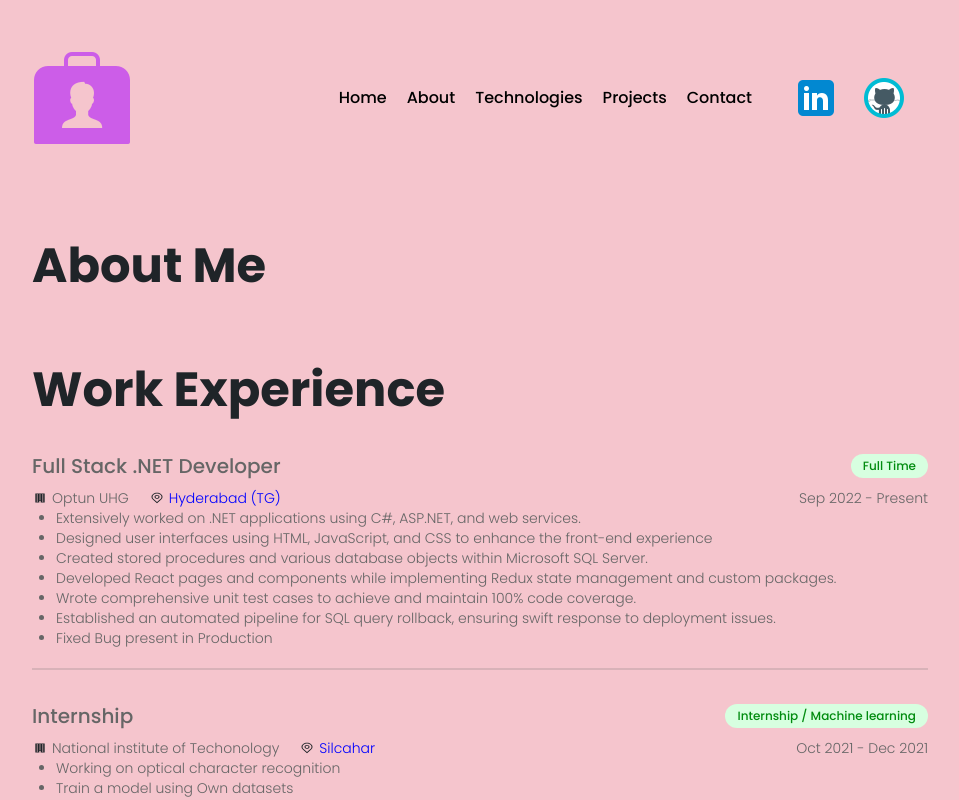
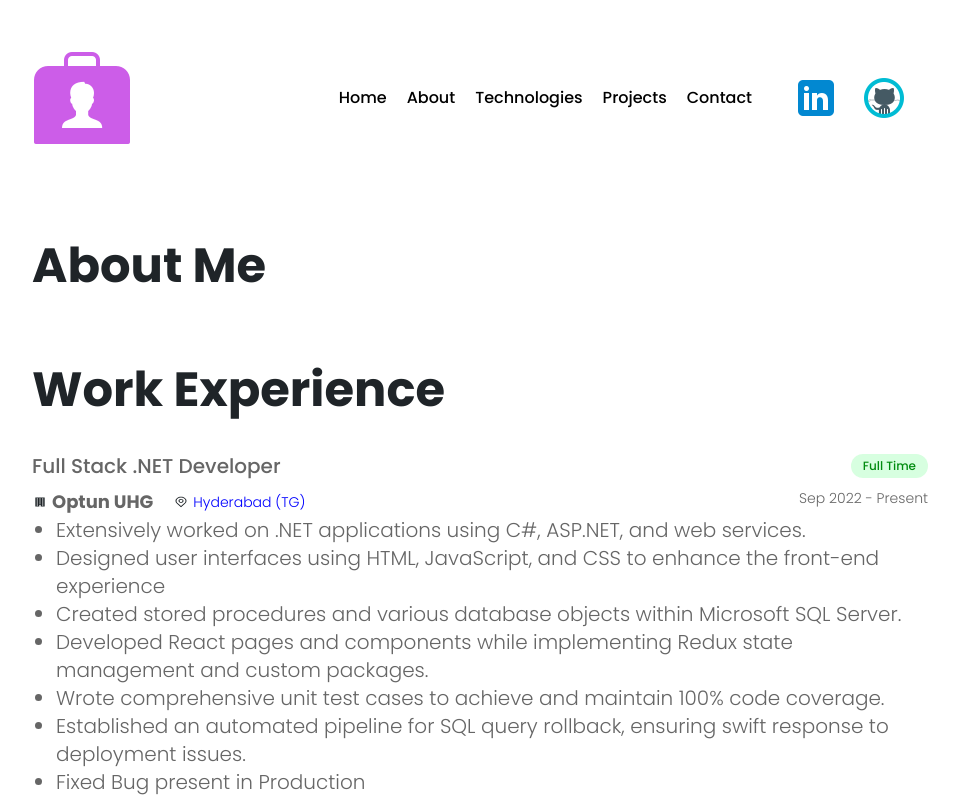
Before and after one commit to BiswajitDeori/My-Portfolio, a React (Create React App) app: page /about in a window 1280 px wide. Shown: the top 800 px of the page, without its empty margins (160-1119 px from the left). Built offline with nearby package versions, Linux system fonts and the light colour scheme.

Commit message:
small changes

```diff
--- a/src/Components/Work.js
+++ b/src/Components/Work.js
@@ -22,7 +22,7 @@ function Work({ position, company, location, type, duration ,exprince,details})
             >
               <path d="M3.33331 1.5V10.5H7.33331V8.75H8.66665V10.5H12.6666V1.5H3.33331ZM4.66665 2.5H5.99998V3.5H4.66665V2.5ZM7.33331 2.5H8.66665V3.5H7.33331V2.5ZM9.99998 2.5H11.3333V3.5H9.99998V2.5ZM4.66665 4.5H5.99998V5.5H4.66665V4.5ZM7.33331 4.5H8.66665V5.5H7.33331V4.5ZM9.99998 4.5H11.3333V5.5H9.99998V4.5ZM4.66665 6.5H5.99998V7.5H4.66665V6.5ZM7.33331 6.5H8.66665V7.5H7.33331V6.5ZM9.99998 6.5H11.3333V7.5H9.99998V6.5ZM4.66665 8.5H5.99998V9.5H4.66665V8.5ZM9.99998 8.5H11.3333V9.5H9.99998V8.5Z" />
             </svg>
-            <p className="text-content text-xs md:text-sm font-light pl-1">{company}</p>
+            <p className="text-content text-sm md:text-lg font-bold pl-1">{company}</p>
           </div>
           <div className="flex items-center">
             <svg
@@ -46,7 +46,7 @@ function Work({ position, company, location, type, duration ,exprince,details})
         { exprince? (
           <ul className="list-disc pl-6">
             {details.map((detail,key)=>(
-              <li className="text-content text-xs md:text-sm font-light" key={key}>{detail}</li>
+              <li className="text-content md:text-lg lg:text-xl font-light" key={key}>{detail}</li>
             ))}
         </ul>
         ):""
--- a/src/Pages/Home.js
+++ b/src/Pages/Home.js
@@ -76,7 +76,7 @@ function Home() {
       ref={h11}
       className="text-2xl text-dark-heading dark:text-light-heading  md:text-4xl xl:text-5xl xl:leading-tight font-bold"
     >
-    Hi,😮‍💨
+    Hey! 👋
     </h1>
         <h1
           ref={h12}
--- a/src/index.css
+++ b/src/index.css
@@ -34,7 +34,3 @@ body::-webkit-scrollbar {
   display: none;
 
 }
-*
-{
- background-color: #f5c5cd;
-}
```
